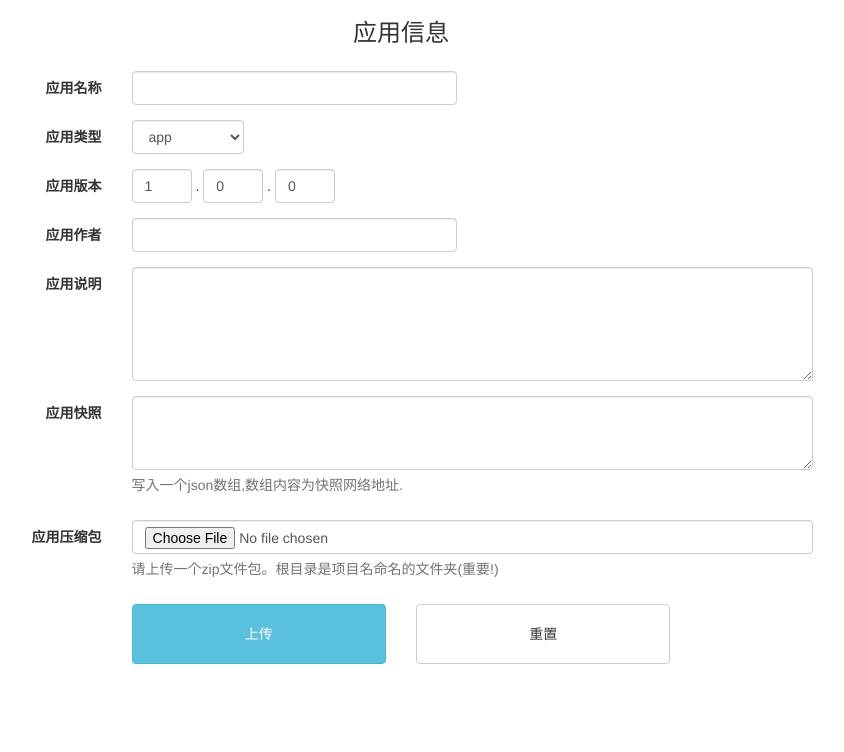
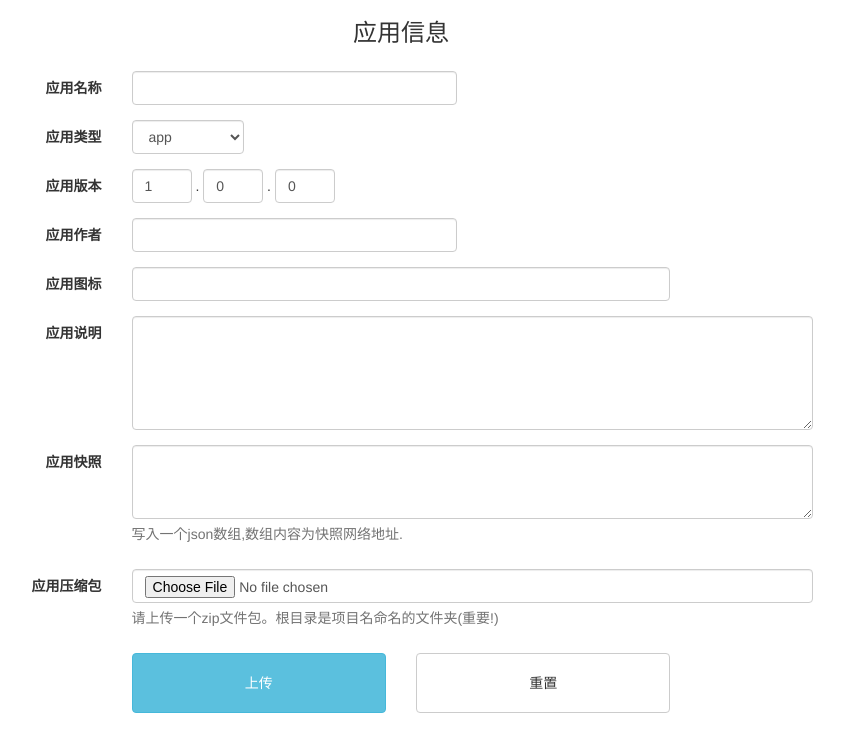
Before and after one commit to moonrailgun/moonrailgunAPI, a PHP site: page /otaku/create.html in a window 1280 px wide. Shown: the top 752 px of the page, without its empty margins (239-1083 px from the left). Run offline with PHP 8.4, Linux system fonts and the light colour scheme.

Commit message:
应用图标与DEBUG
ADD 应用图标
FIXED 修复漏洞

```diff
--- a/otaku/create.html
+++ b/otaku/create.html
@@ -21,6 +21,7 @@
 		<div class="col-sm-2">
 			<select class="form-control" name="app-type">
 				<option>app</option>
+				<option>web</option>
 				<option>fetch</option>
 			</select>
 		</div>
@@ -42,6 +43,12 @@
 		</div>
 	</div>
 	<div class="form-group">
+		<label class="col-sm-2 control-label">应用图标</label>
+		<div class="col-sm-8">
+			<input type="text" class="form-control" name="app-icon" required/>
+		</div>
+	</div>
+	<div class="form-group">
 		<label class="col-sm-2 control-label">应用说明</label>
 		<div class="col-sm-10">
 			<textarea name="app-description" class="form-control" rows="5" required></textarea>
@@ -50,7 +57,7 @@
 	<div class="form-group">
 		<label class="col-sm-2 control-label">应用快照</label>
 		<div class="col-sm-10">
-			<textarea name="app-snapshoot-json" class="form-control" rows="3"></textarea>
+			<textarea name="app-screenshots-json" class="form-control" rows="3"></textarea>
 			<span id="helpBlock" class="help-block">写入一个json数组,数组内容为快照网络地址.</span>
 		</div>
 	</div>
```
Also changed, not shown: otaku/upload.php (+6 -3 lines), 1 other file.
